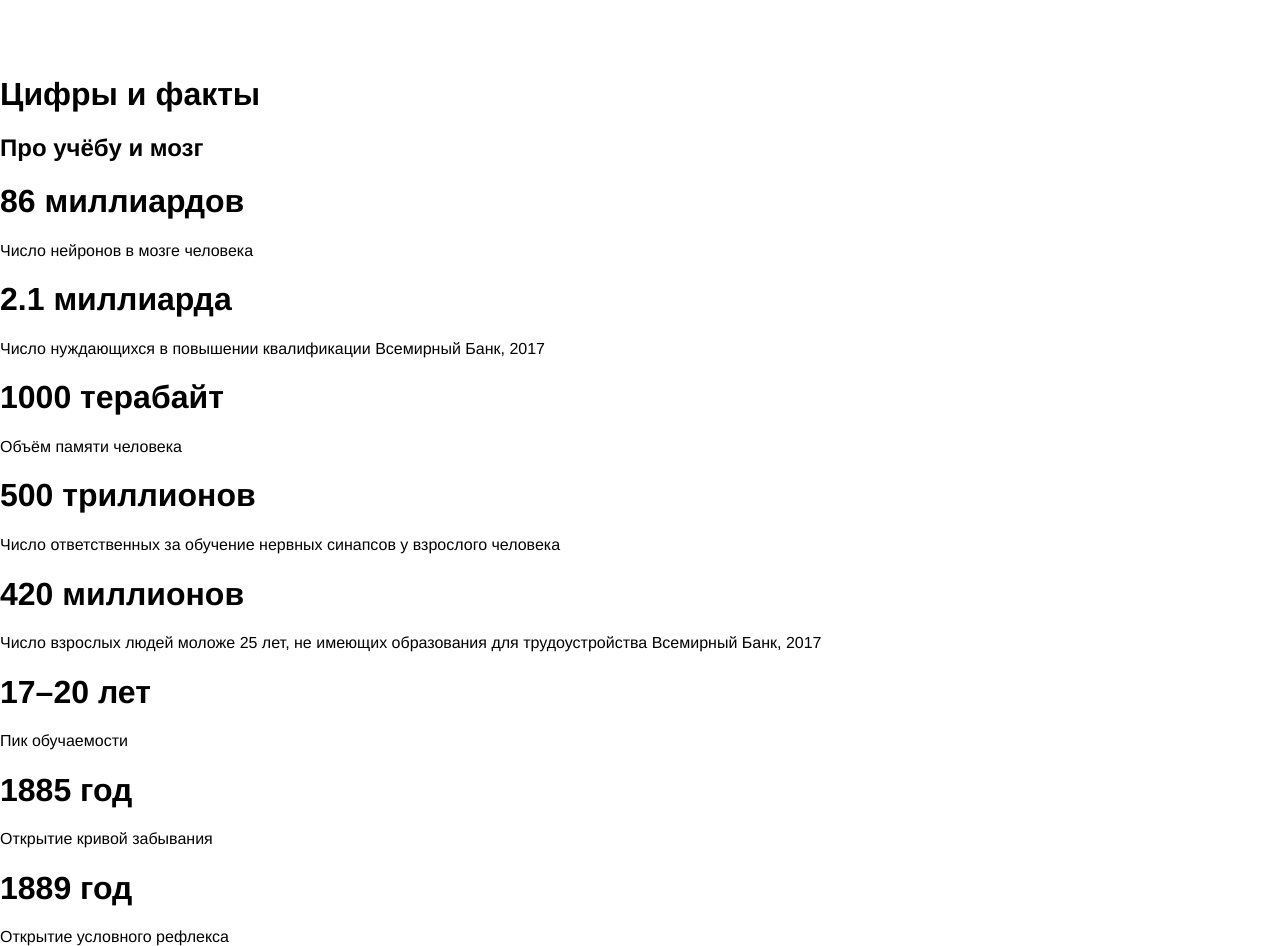
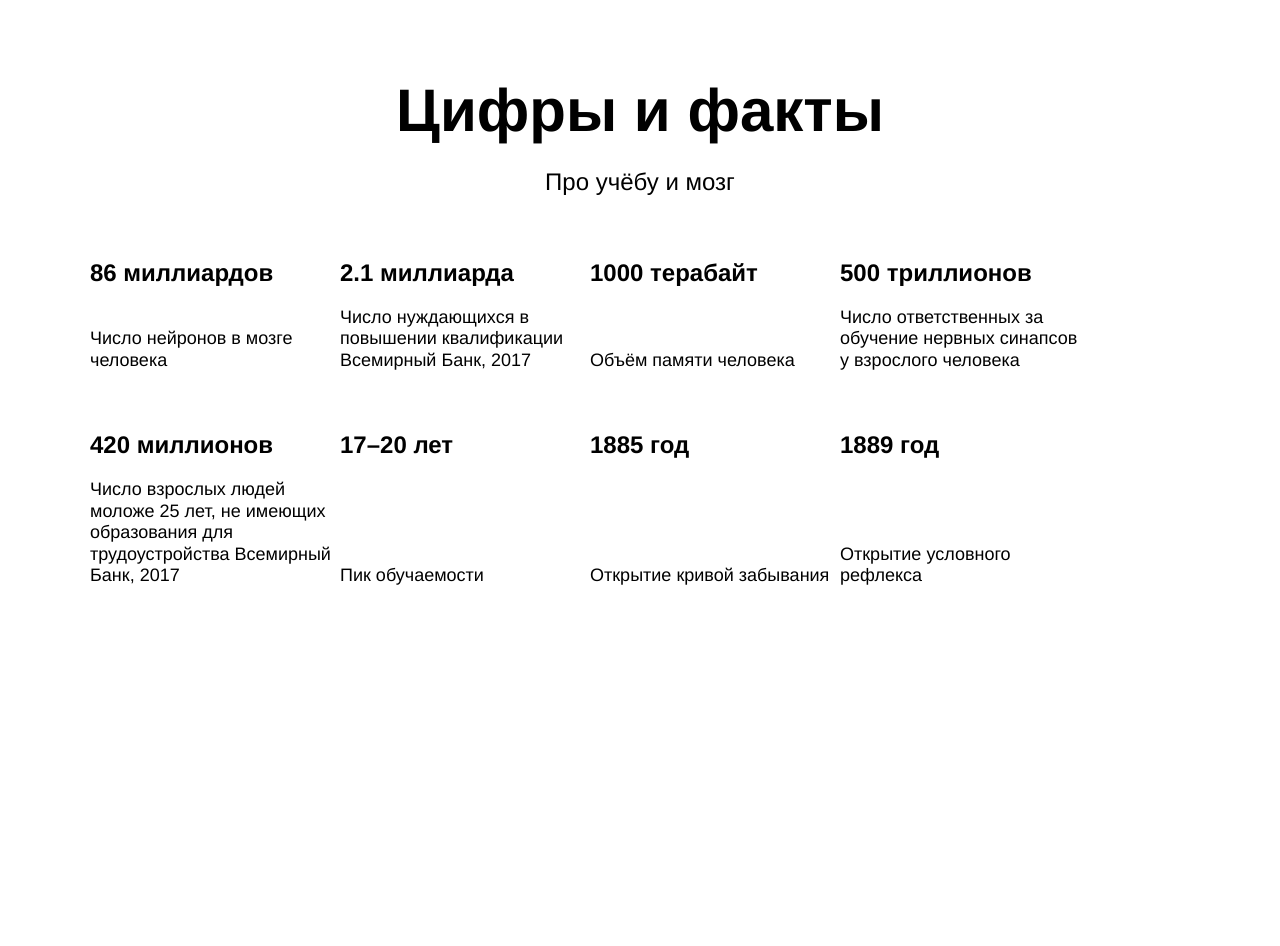
Before and after one commit to Peps63smr/how-to-learn, a plain HTML site: page index.html in a window 1280 px wide. Shown: the part 1280-2226 px from the top of the page. After the commit the page ends 1867 px from the top, so only its background shows below. Drawn offline with Linux system fonts and the light colour scheme.

Commit message:
3 секция часть 2

```diff
--- a/index.html
+++ b/index.html
@@ -31,41 +31,41 @@
       </div>
     </section>
     <section class="digits">
-      <H1 class="digits__section-title ">Цифры и факты</H1>
+      <h1 class="digits__section-title ">Цифры и факты</h1>
       <h2 class="digits__section-subtitle">Про учёбу и мозг</h2>
       <div class="digits__table">
         <div class="digit__cell">
-          <h1 class="digit__heading">86 миллиардов</h1>
+          <h2 class="digit__heading">86 миллиардов</h2>
           <p class="digit__text">Число нейронов в мозге человека</p>
         </div>
         <div class="digit__cell">
-          <h1 class="digit__heading">2.1 миллиарда</h1>
+          <h2 class="digit__heading">2.1 миллиарда</h2>
           <p class="digit__text">Число нуждающихся в повышении квалификации
             Всемирный Банк, 2017</p>
         </div>
         <div class="digit__cell">
-          <h1 class="digit__heading">1000 терабайт</h1>
+          <h2 class="digit__heading">1000 терабайт</h2>
           <p class="digit__text">Объём памяти человека</p>
         </div>
         <div class="digit__cell">
-          <h1 class="digit__heading">500 триллионов</h1>
+          <h2 class="digit__heading">500 триллионов</h2>
           <p class="digit__text">Число ответственных за обучение нервных синапсов у взрослого человека</p>
         </div>
         <div class="digit__cell">
-          <h1 class="digit__heading">420 миллионов</h1>
+          <h2 class="digit__heading">420 миллионов</h2>
           <p class="digit__text">Число взрослых людей моложе 25 лет, не имеющих образования для трудоустройства
             Всемирный Банк, 2017</p>
         </div>
         <div class="digit__cell">
-          <h1 class="digit__heading">17–20 лет</h1>
+          <h2 class="digit__heading">17–20 лет</h2>
           <p class="digit__text">Пик обучаемости</p>
         </div>
         <div class="digit__cell">
-          <h1 class="digit__heading">1885 год</h1>
+          <h2 class="digit__heading">1885 год</h2>
           <p class="digit__text">Открытие кривой забывания</p>
         </div>
         <div class="digit__cell">
-          <h1 class="digit__heading">1889 год</h1>
+          <h2 class="digit__heading">1889 год</h2>
           <p class="digit__text">Открытие условного рефлекса</p>
         </div>
       </div>
--- a/styles/style.css
+++ b/styles/style.css
@@ -113,25 +113,50 @@ z-index: 1;
   font-weight: 600;
 }
 .digits {
-
+  margin-top: 70px;
 }
 .digits__section-title {
-
+  width: 60%;
+  margin: 0 auto;
+  text-align: center;
+  margin-bottom: 20px;
+  line-height: 1.15;
+  font-size: 60px;
+  font-weight: 600;
 }
 .digits__section-subtitle {
+  width: 60%;
+  margin: 0 auto;
+  text-align: center;
+  line-height: 34px;
+  font-size: 24px;
+  font-weight: normal;
 
 }
 .digits__table {
-
+  width: 1100px;
+  display: flex;
+  flex-direction: row;
+  margin: 0 auto;
+  flex-wrap: wrap;
 }
 .digit__cell {
-
+  width: 250px;
+  display: flex;
+  flex-direction: column;
+  justify-content: space-between;
+  margin-top: 60px;
 }
 .digit__heading {
-
+margin-bottom: 20px;
+line-height: 1.15;
+font-size: 24px;
+font-weight: 600;
 }
 .digit__text {
-
+line-height: 1.2;
+font-size: 18px;
+font-weight: normal;
 }
 
 /* и элемента с модификатором вида ключ-значение */
```
